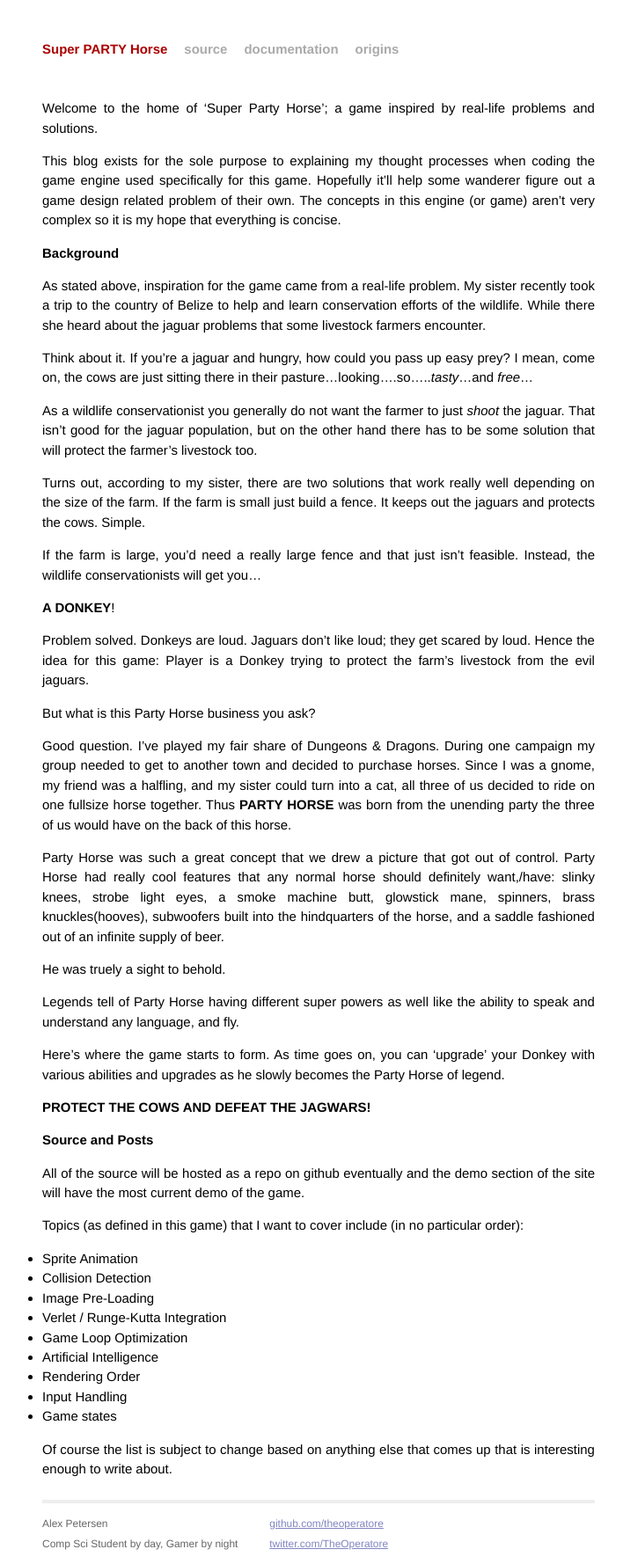
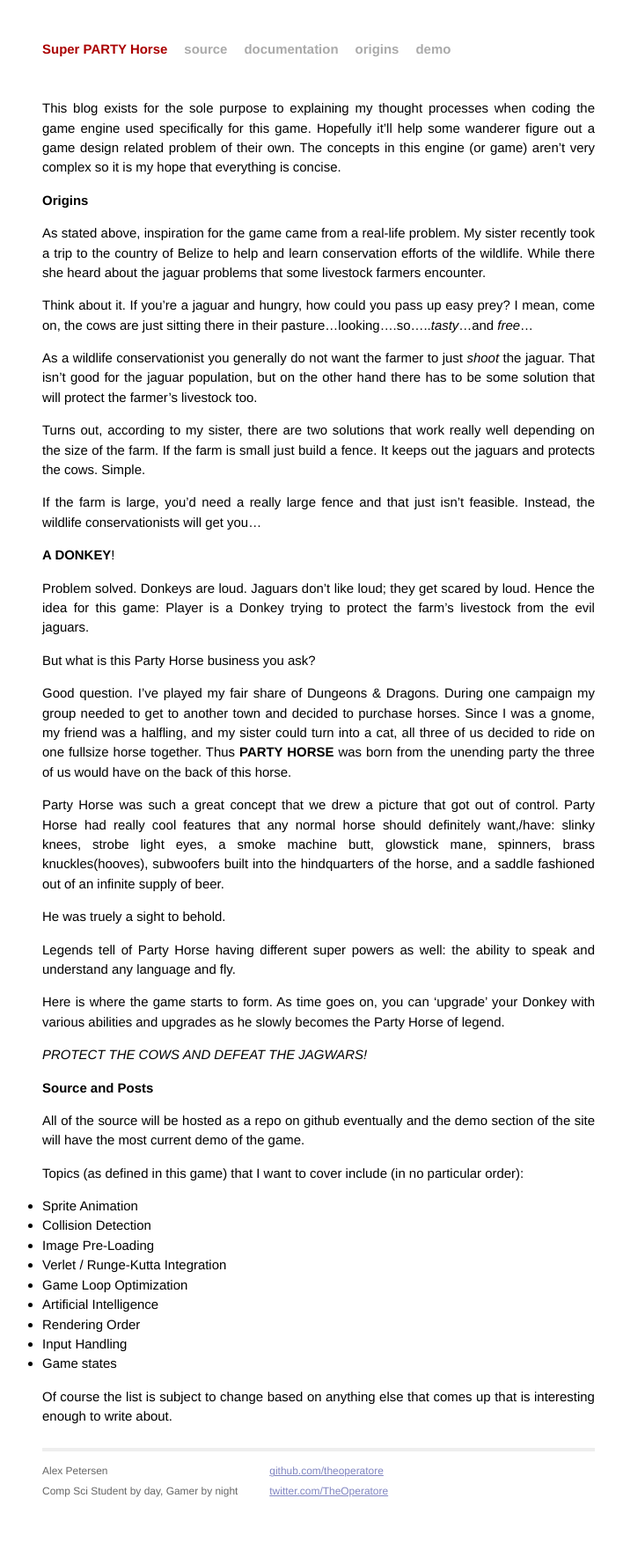
Before and after one commit to theoperatore/super-party-horse, a Jekyll site: the page built from _posts/2014-02-20-origins-of-super-party-horse.md, in a window 1280 px wide. Shown: the whole page at 88% size, without its empty margins (278-986 px from the left). Built offline with Jekyll 4.4.1, drawn with Linux system fonts in a browser that asks for light colours; Markdown is read by kramdown in place of the engine named in the settings; after the commit the page ends 1718 px from its top, so only the background shows below that.

Commit message:
minor update

```diff
--- a/_layouts/default.html
+++ b/_layouts/default.html
@@ -21,6 +21,7 @@
             <a class="extra" href="/">source</a>
             <a class="extra" href="/">documentation</a>
             <a class="extra" href="/origins/">origins</a>
+            <a class="extra" href="/">demo</a>
           </div>
 
           {{ content }}
--- a/_posts/2014-02-20-origins-of-super-party-horse.md
+++ b/_posts/2014-02-20-origins-of-super-party-horse.md
@@ -5,12 +5,10 @@ title: "Origins of Super Party Horse"
 permalink: /origins/
 ---
 
-Welcome to the home of 'Super Party Horse'; a game inspired by real-life problems and solutions.
-
 This blog exists for the sole purpose to explaining my thought processes when coding the game engine used specifically for this game. Hopefully it'll help some wanderer figure out a game design related problem of their own. The concepts in this engine (or game) aren't very complex so it is my hope that everything is concise.
 
-Background
-----------
+Origins
+=======
 
 As stated above, inspiration for the game came from a real-life problem. My sister recently took a trip to the country of Belize to help and learn conservation efforts of the wildlife. While there she heard about the jaguar problems that some livestock farmers encounter.
 
@@ -34,14 +32,14 @@ Party Horse was such a great concept that we drew a picture that got out of cont
 
 He was truely a sight to behold.
 
-Legends tell of Party Horse having different super powers as well like the ability to speak and understand any language, and fly.
+Legends tell of Party Horse having different super powers as well: the ability to speak and understand any language and fly.
 
-Here's where the game starts to form. As time goes on, you can 'upgrade' your Donkey with various abilities and upgrades as he slowly becomes the Party Horse of legend.
+Here is where the game starts to form. As time goes on, you can 'upgrade' your Donkey with various abilities and upgrades as he slowly becomes the Party Horse of legend.
 
-**PROTECT THE COWS AND DEFEAT THE JAGWARS!**
+*PROTECT THE COWS AND DEFEAT THE JAGWARS!*
 
 Source and Posts
-----------------
+================
 
 All of the source will be hosted as a repo on github eventually and the demo section of the site will have the most current demo of the game.
 
```
